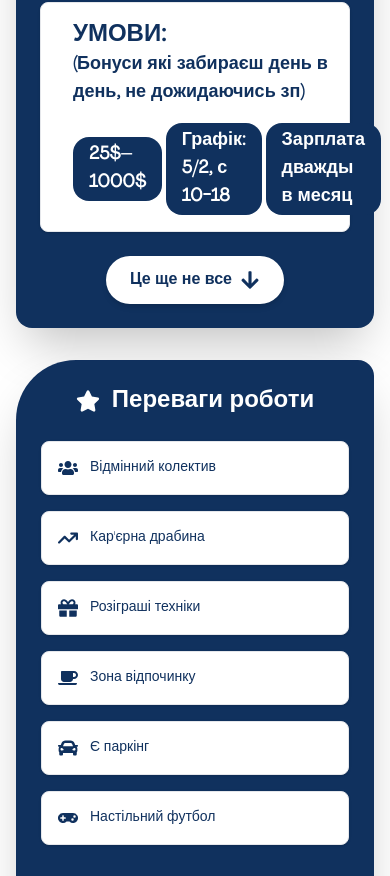
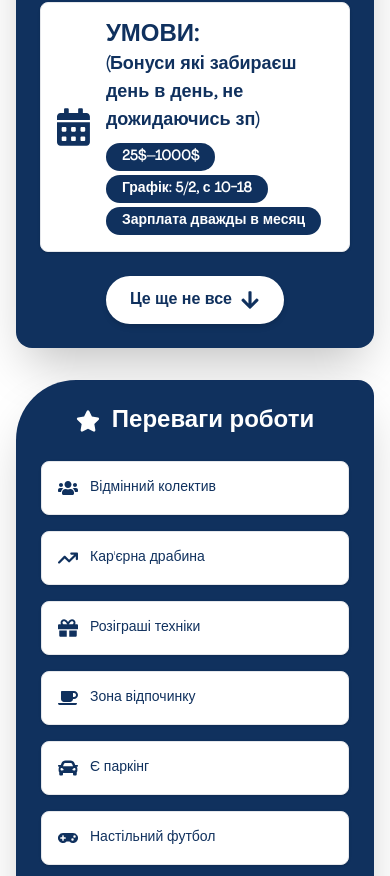
Before and after one commit to kenzay01/colonist, a Next.js app: page / in a window 390 px wide. Shown: the part 3138-4014 px from the top of the page. Built offline with nearby package versions, Linux system fonts and the light colour scheme; a web font is replaced by a local one.

Commit message:
done corrections#3 21.08

```diff
--- a/componets/JobPosting.tsx
+++ b/componets/JobPosting.tsx
@@ -24,7 +24,7 @@ import {
   FaWhatsapp,
   FaTelegram,
 } from "react-icons/fa";
-import { FaArrowTrendUp } from "react-icons/fa6";
+import { FaArrowTrendUp, FaViber } from "react-icons/fa6";
 
 const JobPosting = () => {
   const [isDetailsOpen, setIsDetailsOpen] = useState(false);
@@ -88,14 +88,14 @@ const JobPosting = () => {
                     (Бонуси які забираєш день в день, не дожидаючись зп)
                   </p>
                 </div>
-                <div className="mt-4 flex gap-1 w-full justify-around items-center">
-                  <p className="text-lg font-bold py-1 px-4 rounded-2xl bg-[var(--main-color)] text-white">
+                <div className="mt-2 md:mt-4 flex flex-col md:flex-row gap-1 w-full justify-around items-start md:items-center">
+                  <p className="text-sm md:text-lg font-bold py-1 px-4 rounded-2xl bg-[var(--main-color)] text-white">
                     25$–1000$
                   </p>
-                  <p className="text-lg font-bold py-1 px-4 rounded-2xl bg-[var(--main-color)] text-white">
+                  <p className="text-sm md:text-lg font-bold py-1 px-4 rounded-2xl bg-[var(--main-color)] text-white">
                     Графік: 5/2, с 10-18
                   </p>
-                  <p className="text-lg font-bold py-1 px-4 rounded-2xl bg-[var(--main-color)] text-white">
+                  <p className="text-sm md:text-lg font-bold py-1 px-4 rounded-2xl bg-[var(--main-color)] text-white">
                     Зарплата дважды в месяц
                   </p>
                 </div>
@@ -124,24 +124,24 @@ const JobPosting = () => {
               <p className="text-center text-sm sm:text-base mb-4">
                 За подробними умовами звертайтесь за телефоном{" "}
                 <a
-                  href="tel:+380123456789"
+                  href="tel:+380661851900"
                   className="font-bold hover:underline"
                 >
-                  +380123456789
+                  +380 661 851 900
                 </a>{" "}
                 <br /> або в месенджери за посиланнями нижче.
               </p>
               <div className="flex justify-center gap-4">
                 <a
-                  href="https://wa.me/+380123456789"
+                  href="https://tinyurl.com/colonist-agency"
                   target="_blank"
                   rel="noopener noreferrer"
                   className="flex items-center gap-2 bg-green-500 text-white px-4 py-2 rounded-full hover:bg-green-600 transition-all duration-300"
                 >
-                  <FaWhatsapp className="w-5 h-5" /> WhatsApp
+                  <FaViber className="w-5 h-5" /> Viber
                 </a>
                 <a
-                  href="https://t.me/example"
+                  href="https://t.me/+380661851900"
                   target="_blank"
                   rel="noopener noreferrer"
                   className="flex items-center gap-2 bg-blue-500 text-white px-4 py-2 rounded-full hover:bg-blue-600 transition-all duration-300"
```
